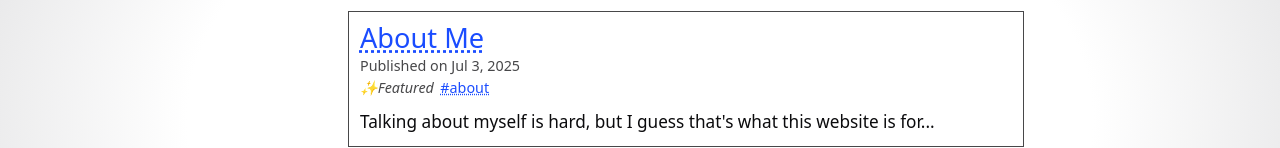
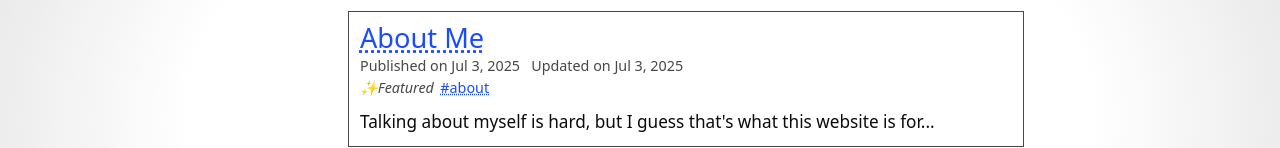
Before and after one commit to thegatesdev/thegates.dev, an Astro site: page /posts in a window 1280 px wide. Shown: the part 281-429 px from the top of the page. Built offline with nearby package versions, Linux system fonts and the light colour scheme; Astro itself is replaced by a stand-in of ours.

Commit message:
Update updated notice 'me'

```diff
--- a/src/content/posts/me.md
+++ b/src/content/posts/me.md
@@ -2,6 +2,7 @@
 title: About Me
 description: Talking about myself is hard, but I guess that's what this website is for...
 published: 2025-07-03
+updated: 2025-07-03
 tags:
   - about
 featured: 2
```
